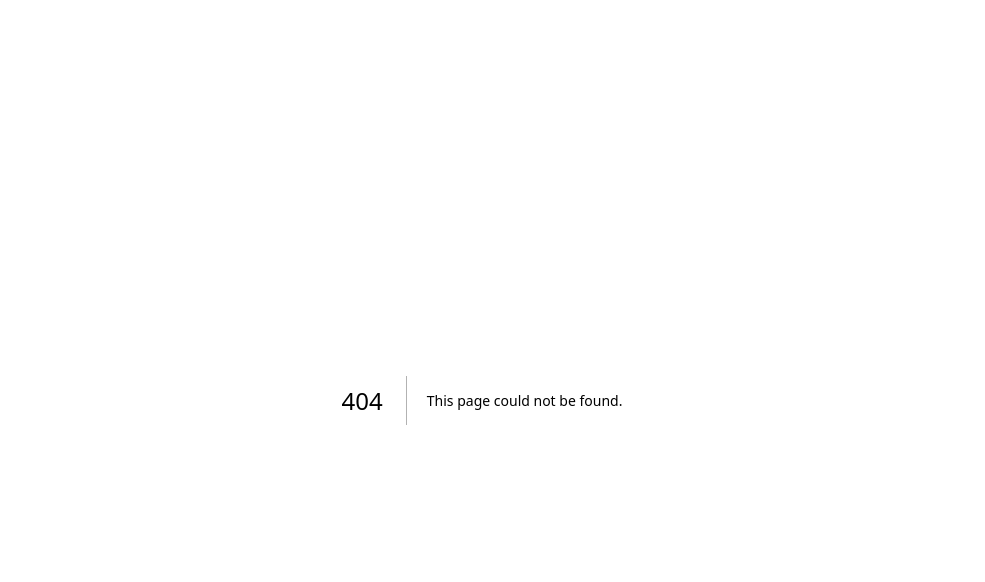
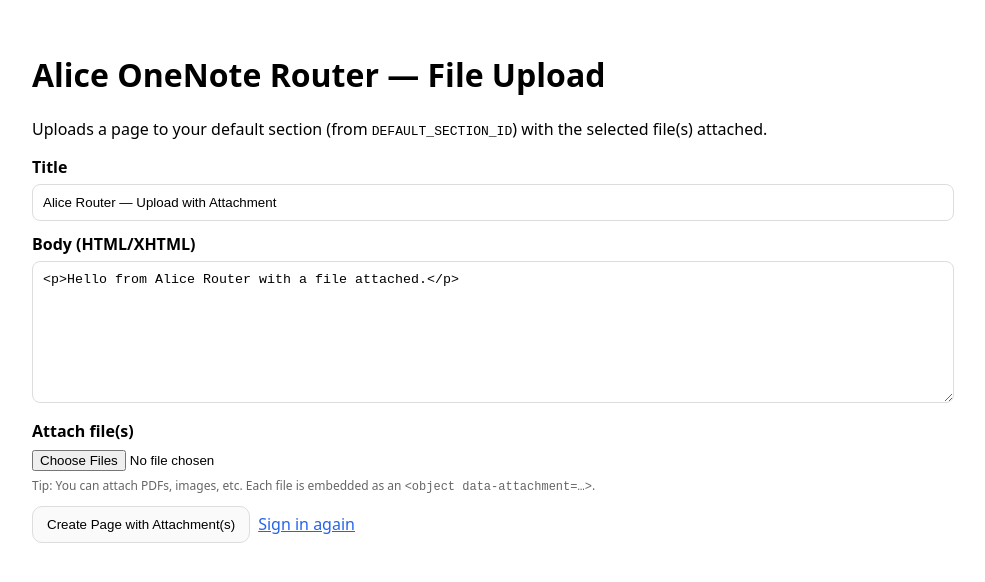
Before and after one commit to tchaudhry907/alice-onenote-router, a Next.js app: page /onenote-upload-file in a window 1280 px wide. Before the commit this address had no page. Shown: the top 582 px of the page, without its empty margins (158-1143 px from the left). Built offline with nearby package versions, Linux system fonts and the light colour scheme.

Commit message:
Add OneNote file upload component

```diff
--- /dev/null
+++ b/pages/onenote-upload-file.js
@@ -0,0 +1,65 @@
+// pages/onenote-upload-file.js
+import { useState } from "react";
+
+export default function OneNoteUploadFile() {
+  const [title, setTitle] = useState("Alice Router — Upload with Attachment");
+  const [body, setBody] = useState("<p>Hello from Alice Router with a file attached.</p>");
+  const [result, setResult] = useState("");
+  const [loading, setLoading] = useState(false);
+
+  async function onSubmit(e) {
+    e.preventDefault();
+    setLoading(true);
+    setResult("");
+    try {
+      const fd = new FormData(e.currentTarget);
+      const r = await fetch("/api/onenote/upload", { method: "POST", body: fd });
+      const text = await r.text();
+      setResult(`Status ${r.status}\n\n` + text);
+    } catch (err) {
+      setResult("Error: " + (err?.message || String(err)));
+    } finally {
+      setLoading(false);
+    }
+  }
+
+  return (
+    <main style={{ fontFamily: "system-ui, sans-serif", padding: 24, maxWidth: 900, margin: "0 auto" }}>
+      <h1>Alice OneNote Router — File Upload</h1>
+      <p>Uploads a page to your default section (from <code>DEFAULT_SECTION_ID</code>) with the selected file(s) attached.</p>
+
+      <form onSubmit={onSubmit} encType="multipart/form-data" style={{ display: "grid", gap: 12, marginTop: 16 }}>
+        <label>
+          <div style={{ fontWeight: 600, marginBottom: 6 }}>Title</div>
+          <input name="title" value={title} onChange={(e) => setTitle(e.target.value)} style={{ width: "100%", padding: 10, borderRadius: 8, border: "1px solid #ddd" }} />
+        </label>
+
+        <label>
+          <div style={{ fontWeight: 600, marginBottom: 6 }}>Body (HTML/XHTML)</div>
+          <textarea name="body" rows={8} value={body} onChange={(e) => setBody(e.target.value)} style={{ width: "100%", padding: 10, borderRadius: 8, border: "1px solid #ddd", fontFamily: "monospace" }} />
+        </label>
+
+        <label>
+          <div style={{ fontWeight: 600, marginBottom: 6 }}>Attach file(s)</div>
+          <input name="file" type="file" multiple />
+          <div style={{ color: "#666", fontSize: 12, marginTop: 6 }}>
+            Tip: You can attach PDFs, images, etc. Each file is embedded as an <code>&lt;object data-attachment=…&gt;</code>.
+          </div>
+        </label>
+
+        <div style={{ display: "flex", gap: 8 }}>
+          <button type="submit" disabled={loading} style={{ padding: "10px 14px", borderRadius: 10, border: "1px solid #ddd", background: loading ? "#f0f0f0" : "#fafafa" }}>
+            {loading ? "Uploading…" : "Create Page with Attachment(s)"}
+          </button>
+          <a href="/api/auth/login" style={{ alignSelf: "center", color: "#2563eb" }}>Sign in again</a>
+        </div>
+      </form>
+
+      {result && (
+        <pre style={{ marginTop: 16, whiteSpace: "pre-wrap", wordBreak: "break-word", background: "#f8fafc", padding: 12, borderRadius: 10 }}>
+{result}
+        </pre>
+      )}
+    </main>
+  );
+}
```
